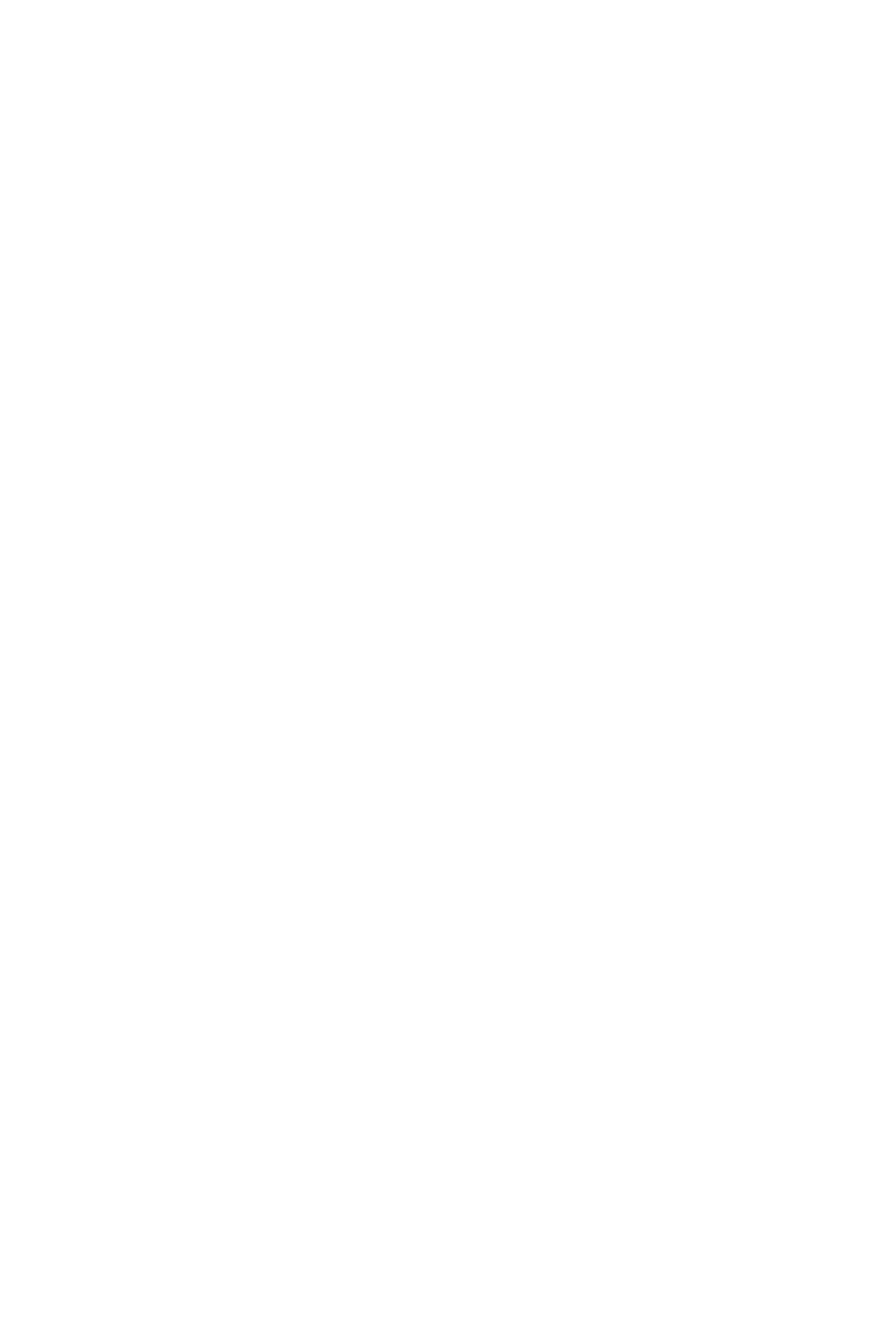
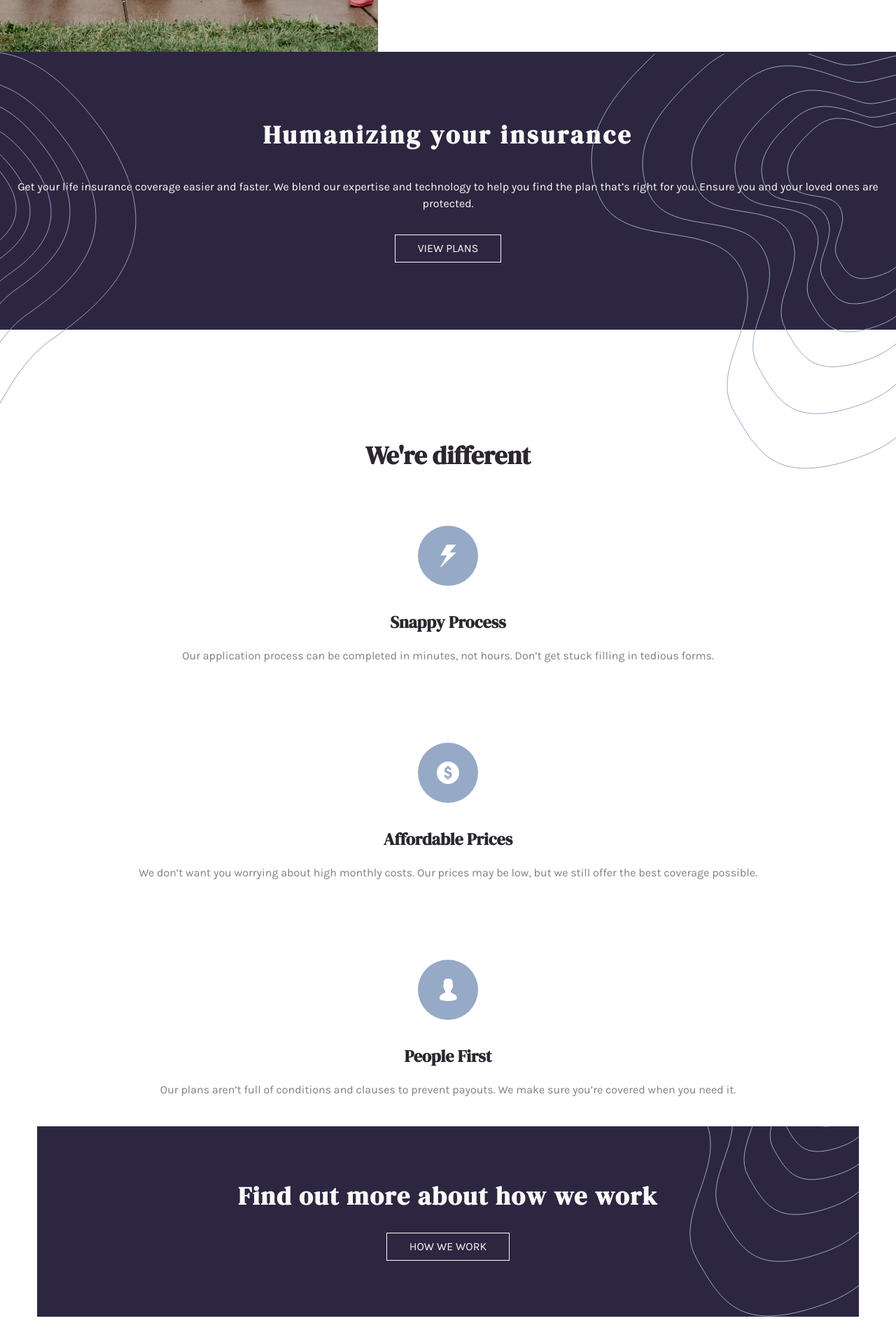
Before and after one commit to halvaradop/insure-master, a React (Vite) app: page / in a window 1280 px wide. Shown: the part 656-2576 px from the top of the page at 70% size. Before the commit the page ends 800 px from the top, so only its background shows below. Built offline with nearby package versions, Linux system fonts and the light colour scheme.

Commit message:
main section for mobile devices

```diff
--- a/src/App.tsx
+++ b/src/App.tsx
@@ -1,9 +1,11 @@
 import { Header } from "./components/Header"
+import { Main } from "./components/Main"
 
 const App = () => {
   return (
     <>
       <Header/>
+      <Main/>
     </>
   )
 }
--- a/src/components/Button.tsx
+++ b/src/components/Button.tsx
@@ -9,10 +9,12 @@ interface ButtonProps {
 
 const Button = ({ className, text, color, size }: ButtonProps ) => {
     const colorVariants: Variant = {
-        "blue-100": "text-blue-100 border-blue-100 bg-transparent"
+        "gray": "text-gray border-gray bg-transparent"
     }
     const sizeVariants: Variant = {
-        sm: "h-14 text-xl border"
+        xs: "h-10 px-8 text-sl border",
+        sm: "h-14 px-4 text-xl border",
+
     }
     const classList = `${sizeVariants[size] ?? ""} ${colorVariants[color] ?? ""} ${className}`
 
--- /dev/null
+++ b/src/components/CardOffer.tsx
@@ -0,0 +1,19 @@
+
+interface CardOfferProps {
+    className?: string,
+    img: string,
+    title: string,
+    text: string
+}
+
+const CardOffer = ({ className, img, title, text }: CardOfferProps ) => {
+    return (
+        <article className="py-10 px-5 flex items-center flex-col gap-y-5 text-center">
+            <img src={img} alt="icon" />
+            <h2 className="mt-4 text-violet-200 text-2xl font-bold font-display">{title}</h2>
+            <p className="text-violet-100 text-base">{text}</p>
+        </article>
+    )
+}
+
+export { CardOffer }
--- /dev/null
+++ b/src/components/Main.tsx
@@ -0,0 +1,50 @@
+import { Button } from "./Button"
+import { CardOffer } from "./CardOffer"
+import { offers } from "../utils/data"
+import { bgHero, bgPatternRight, bgPatternLeft } from "../utils/images"
+
+const Main = () => {
+    return (
+        <main className="mb-44">
+            <picture>
+                <source media="(min-width: 900px)" srcSet={bgHero.heroDesktop} />
+                <img className="" src={bgHero.heroMobile} alt="hero mobile" />
+            </picture>
+            <article className="w-full py-24 px-5 text-gray text-center relative bg-violet">
+                <h1 className="text-4xl/tight font-bold font-display tracking-widest">Humanizing your insurance</h1>
+                <p className="mt-10 mb-8">
+                    Get your life insurance coverage easier and faster. We blend our expertise
+                    and technology to help you find the plan that’s right for you. Ensure you
+                    and your loved ones are protected.
+                </p>
+                <Button className="uppercase" text="View plans" color="gray" size="xs" />
+                <picture>
+                    <source media="(min-width: 900px)" srcSet={bgPatternLeft.bgLeftDesktop} />
+                    <img className="absolute top-0 left-0" src={bgPatternLeft.bgLeftMobile} alt="background pattern left" />
+                </picture>
+                <picture>
+                    <source media="(min-width: 900px)" srcSet={bgPatternRight.bgRightDesktop} />
+                    <img className="absolute -bottom-1/2 right-0" src={bgPatternRight.bgRightMobile} alt="background pattern right" />
+                </picture>
+            </article>
+            <section>
+                <h2 className="mt-40 mb-10 text-violet-200 text-4xl font-bold font-display text-center">We're different</h2>
+                <section className="grid gap-y-8">
+                    {offers.map(({ img, title, text }, key) =>
+                        <CardOffer key={key} img={img} title={title} text={text}  />
+                    )}
+                </section>
+            </section>
+            <section className="w-11/12 mx-auto py-20 px-4 text-center relative overflow-hidden bg-violet">
+                <h2 className="mb-8 text-gray text-4xl font-bold font-display tracking-wider relative z-10">Find out more about how we work</h2>
+                <Button className="uppercase" text="How we work" color="gray" size="xs" />
+                <picture>
+                    <source media="(min-width: 900px)" srcSet={bgPatternRight.bgRightDesktop} />
+                    <img className="absolute bottom-0 right-0" src={bgPatternRight.bgRightMobile} alt="background pattern right" />
+                </picture>
+            </section>
+        </main>
+    )
+}
+
+export { Main }
--- a/src/index.css
+++ b/src/index.css
@@ -5,7 +5,6 @@
 @layer base {
 
     html {
-        font-family: 'DM Serif Display', serif;
         font-family: 'Karla', sans-serif;
     }
 }
--- /dev/null
+++ b/src/utils/data.ts
@@ -0,0 +1,24 @@
+import { Offer } from "../interfaces/types"
+
+const offers: Array <Offer> = [
+    {
+        img: '/src/assets/snappy-process.svg',
+        title: `Snappy Process`,
+        text: `Our application process can be completed in minutes, not hours. Don’t get
+        stuck filling in tedious forms.`
+    },
+    {
+        img: '/src/assets/prices.svg',
+        title: `Affordable Prices`,
+        text: `We don’t want you worrying about high monthly costs. Our prices may be low,
+        but we still offer the best coverage possible.`
+    },
+    {
+        img: '/src/assets/people.svg',
+        title: `People First`,
+        text: `Our plans aren’t full of conditions and clauses to prevent payouts. We make
+        sure you’re covered when you need it.`
+    }
+]
+
+export { offers }
--- /dev/null
+++ b/src/utils/images.ts
@@ -0,0 +1,25 @@
+import heroMobile from "../assets/intro-mobile.jpg"
+import heroDesktop from "../assets/intro-desktop.jpg"
+
+import bgLeftMobile from "../assets/left-mobile.svg"
+import bgLeftDesktop from "../assets/left-desktop.svg"
+
+import bgRightMobile from "../assets/right-mobile.svg"
+import bgRightDesktop from "../assets/right-desktop.svg"
+
+const bgHero = {
+    heroMobile,
+    heroDesktop
+}
+
+const bgPatternLeft = {
+    bgLeftMobile,
+    bgLeftDesktop,
+}
+
+const bgPatternRight = {
+    bgRightMobile,
+    bgRightDesktop
+}
+
+export { bgHero, bgPatternLeft, bgPatternRight }
--- a/tailwind.config.js
+++ b/tailwind.config.js
@@ -9,6 +9,9 @@ export default {
     extend: {
       height: {
         nav: 'calc(100vh - 5rem)'
+      },
+      fontFamily: {
+        display: "'DM Serif Display', serif"
       },
       colors: {
         blue: 'hsl(216, 30%, 68%)',
```
Also changed, not shown: src/interfaces/types.ts (+6 -1 lines).
